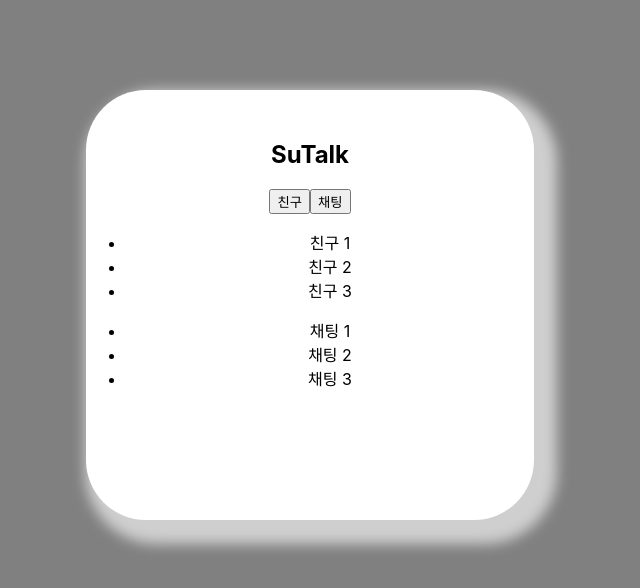
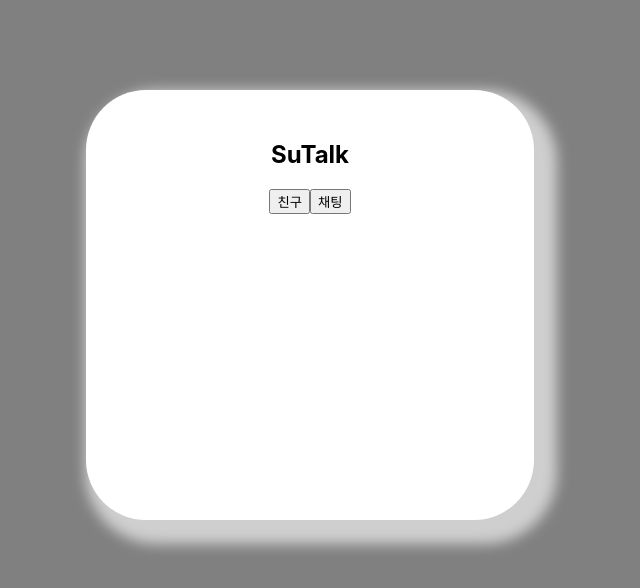
Before and after one commit to YoonSuHyeon/sutalk, a React (Create React App) app in the folder frontend/: page /home in a window 1280 px wide. Shown: the top 588 px of the page, without its empty margins (330-970 px from the left). Built offline with nearby package versions, Linux system fonts and the light colour scheme.

Commit message:
회원 가입 취소버튼 구현,Home 화면 수정중

```diff
--- a/frontend/src/Home.jsx
+++ b/frontend/src/Home.jsx
@@ -1,6 +1,7 @@
 import React from "react";
 import Friend from "./Friend";
 import Chat from "./Chat";
+import friend from "./Friend";
 
 function Home() {
     //Div Style
@@ -23,10 +24,18 @@ function Home() {
         borderRadius: '60px',
         backgroundColor: 'white'
     };
+    let clickId = 1;
 
+    const changeList = (e) => {
+        if (e.currentTarget.id === "friend")
+            clickId = 1;
+        else clickId = 2;
+    }
 
-    const onClick2 = (e) => {
-        console.log(e)
+    const changeStatus = () => {
+        if (clickId === 1)
+            return <Friend/>
+        else return <Chat/>
     }
     return (
         <div style={divStyle}>
@@ -35,12 +44,11 @@ function Home() {
                     <h2>SuTalk</h2>
                 </div>
                 <div>
-                    <button id="friend" onClick={onClick2}>친구</button>
-                    <button id="chat" onClick={onClick2}>채팅</button>
+                    <button id="friend" name={"friend"} onClick={changeList}>친구</button>
+                    <button id="chat" onClick={changeList}>채팅</button>
                 </div>
                 <div>
-                    <Friend/>
-                    <Chat/>
+                    {changeStatus}
                 </div>
 
             </div>
--- a/frontend/src/SignUp.jsx
+++ b/frontend/src/SignUp.jsx
@@ -1,6 +1,6 @@
 import './App.css';
 import React, {useState} from "react";
-
+import {useNavigate} from "react-router-dom";
 function SignUp() {
 
     //Div Style
@@ -24,6 +24,8 @@ function SignUp() {
         backgroundColor: 'white'
     };
 
+    const navigate = useNavigate();
+
     return(
         <div style={divStyle}>
             <div style={divStyle2}>
@@ -45,7 +47,7 @@ function SignUp() {
 
                 <div>
                     <button>가입</button>
-                    <button>취소</button>
+                    <button onClick={()=>{ navigate(-1) }}>취소</button>
                 </div>
             </div>
 
```
